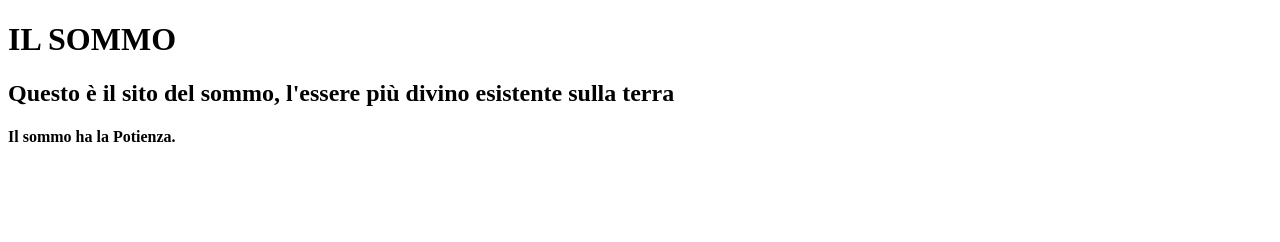
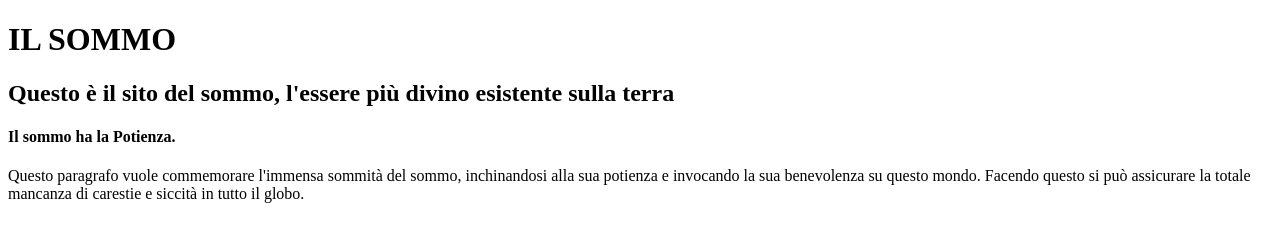
Before and after one commit to carmisergio/IL-SOMMO-website, a plain HTML site: page www/index.html in a window 1280 px wide. Drawn offline with Linux system fonts and the light colour scheme.

Commit message:
Add paragraph

```diff
--- a/www/index.html
+++ b/www/index.html
@@ -10,5 +10,8 @@
     <h1>IL SOMMO</h1>
     <h2>Questo è il sito del sommo, l'essere più divino esistente sulla terra</h2>
     <h4>Il sommo ha la Potienza.</h4>
+    <p>Questo paragrafo vuole commemorare l'immensa sommità del sommo, inchinandosi alla sua potienza e invocando la sua
+        benevolenza su questo mondo. Facendo questo si può assicurare la totale mancanza di carestie e siccità in tutto il globo.
+    </p>
 </body>
 </html>
```
